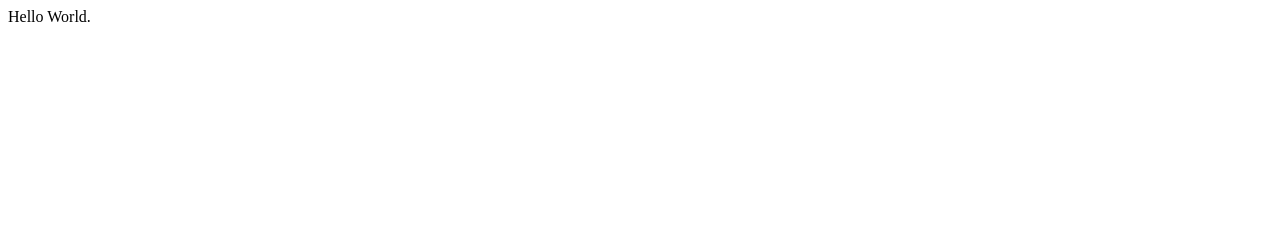
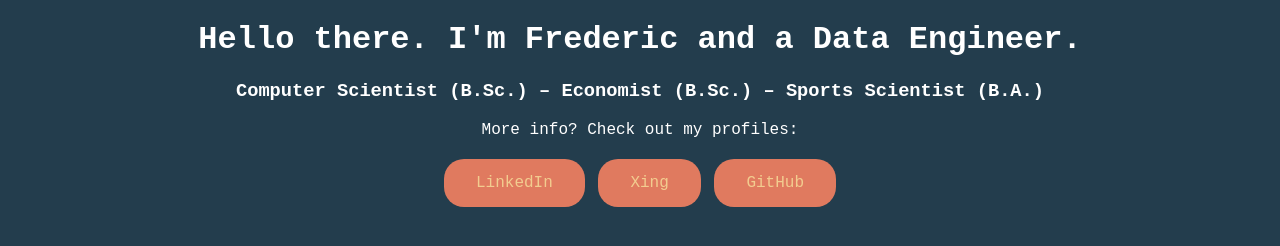
Before and after one commit to iamfmeyer/iamfmeyer.github.io, a plain HTML site: page index.html in a window 1280 px wide. Drawn offline with Linux system fonts and the light colour scheme.

Commit message:
Initial commit for website.

```diff
--- a/index.html
+++ b/index.html
@@ -1 +1,46 @@
-Hello World.
+<!DOCTYPE html>
+<html>
+<head>
+    <title>Frederic Meyer – A Personal Website</title>
+    <style>
+        body {
+            background-color: #233d4d;
+            font-family: 'Courier New', Courier, monospace;
+            color: white;
+        }
+        .container {
+            width: 80%;
+            margin: auto;
+            text-align: center;
+        }
+        .button {
+            background-color: #e07a5f;
+            color: #f2cc8f;
+            border: none;
+            padding: 15px 32px;
+            text-align: center;
+            text-decoration: none;
+            display: inline-block;
+            font-size: 16px;
+            margin: 4px 2px;
+            cursor: pointer;
+            transition-duration: 0.4s;
+            border-radius: 20px;
+        }
+        .button:hover {
+            background-color: #f2cc8f;
+            color: #e07a5f;
+        }
+    </style>
+</head>
+<body>
+    <div class="container">
+        <h1>Hello there. I'm Frederic and a Data Engineer.</h1>
+        <h3>Computer Scientist (B.Sc.) – Economist (B.Sc.) – Sports Scientist (B.A.)</h3>
+        <p>More info? Check out my profiles:</p>
+        <a href="https://www.linkedin.com/in/frederic-meyer-89b154b4/" class="button">LinkedIn</a>
+        <a href="https://www.xing.com/profile/Frederic_Meyer10/" class="button">Xing</a>
+        <a href="https://github.com/iamfmeyer" class="button">GitHub</a>
+    </div>
+</body>
+</html>
```
